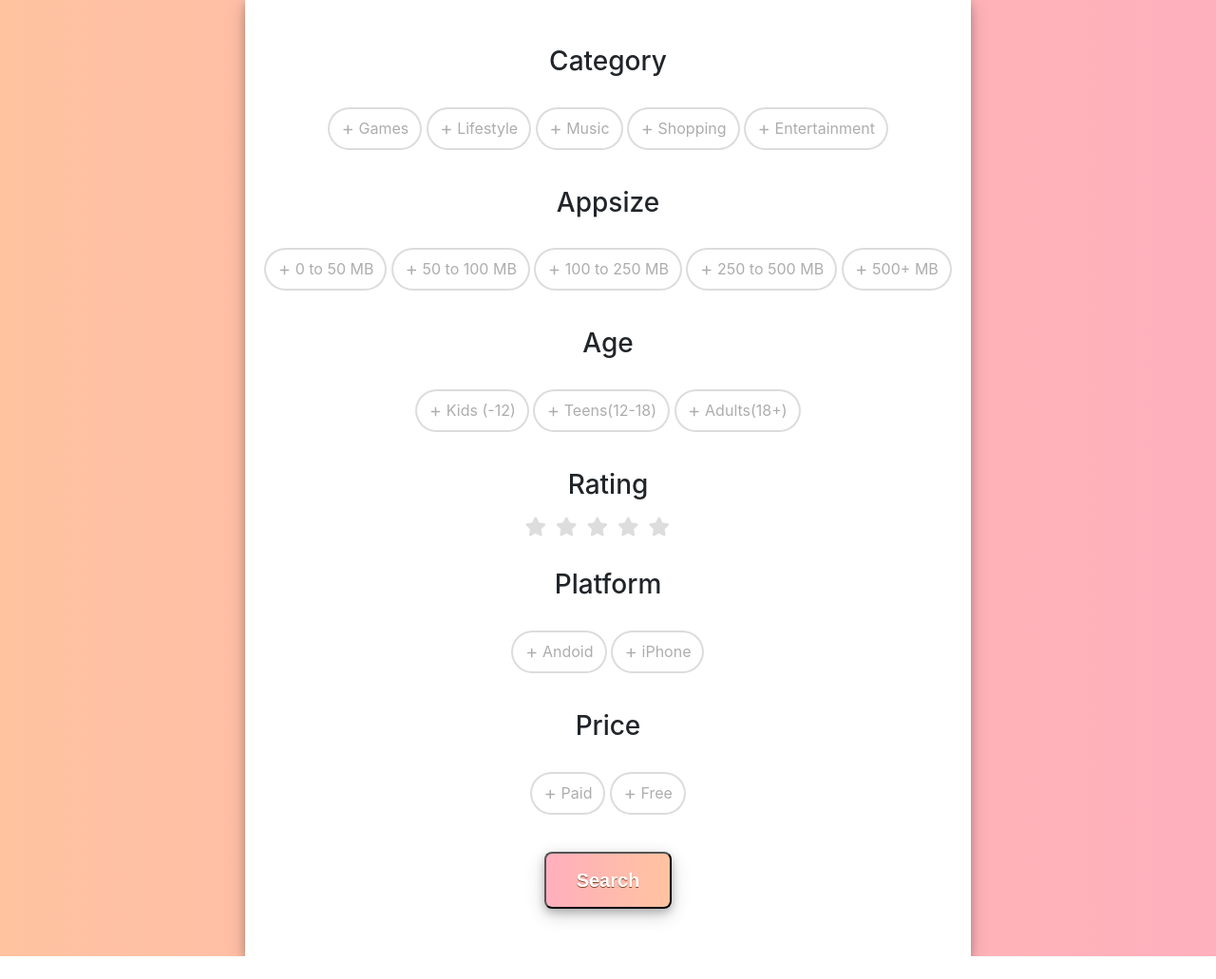
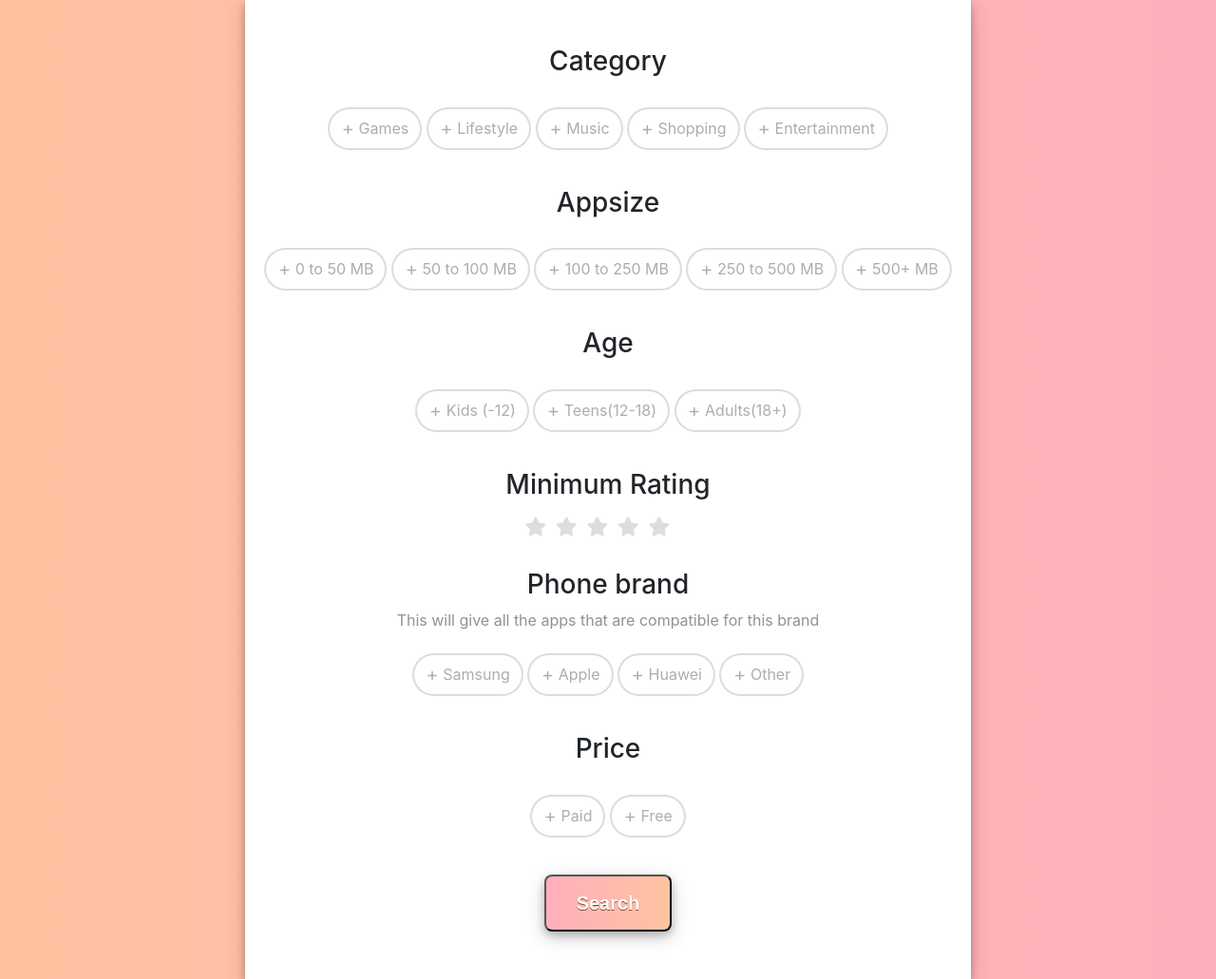
Before and after one commit to RickSunder/KD, a Flask app: page / in a window 1280 px wide. Shown: the whole page at 95% size. Before the commit the page ends 1007 px from the top, so only its background shows below. Run offline with Flask 2, Linux system fonts and the light colour scheme; some libraries are stand-ins or nearby versions.

Commit message:
agkhsaga

```diff
--- a/app.py
+++ b/app.py
@@ -9,6 +9,10 @@ def homepage():
 def results():
     return render_template("results.html")
 
+# app.route()
+# def getvalues():
+#     category =request.form[]
+
 
 if __name__ == "__main__":
     app.run(debug=True)
--- a/static/styles.css
+++ b/static/styles.css
@@ -173,7 +173,9 @@ float: right
   color:#ffffff;
 	top:1px;
 }
-
+.go-back-button {
+  align-content: left;
+}
 /*Search BUTTON*/
 .grid-container {
   display: grid;
@@ -211,3 +213,7 @@ float: right
   float: right;
   margin: 5px;
 }
+
+.opacity{
+  opacity: 0.5;
+}
--- a/templates/homepage.html
+++ b/templates/homepage.html
@@ -5,7 +5,7 @@
     <div class="column">
       <br><br>
       <h3>Category</h3>
-        <ul class="ks-cboxtags">
+        <ul class="ks-cboxtags" method="post">
           <li><input type="checkbox" id="checkboxOne" value="games"><label for="checkboxOne">Games</label></li>
           <li><input type="checkbox" id="checkboxTwo" value="Lifestyle" ><label for="checkboxTwo">Lifestyle</label></li>
           <li><input type="checkbox" id="checkboxThree" value="Music" ><label for="checkboxThree">Music</label></li>
@@ -14,7 +14,7 @@
         </ul>
 
       <h3>Appsize</h3>
-        <ul class="ks-cboxtags">
+        <ul class="ks-cboxtags" method="post">
           <li><input type="checkbox" id="checkboxSix" value="0to50MB"><label for="checkboxSix">0 to 50 MB</label></li>
           <li><input type="checkbox" id="checkboxSeven" value="50to100MB"><label for="checkboxSeven">50 to 100 MB</label></li>
           <li><input type="checkbox" id="checkboxEight" value="100to250MB" ><label for="checkboxEight">100 to 250 MB</label></li>
@@ -23,14 +23,14 @@
         </ul>
 
       <h3>Age</h3>
-        <ul class="ks-cboxtags">
+        <ul class="ks-cboxtags" method="post">
           <li><input type="checkbox" id="checkboxEleven" value="Kids(-12)"><label for="checkboxEleven">Kids (-12)</label></li>
           <li><input type="checkbox" id="checkboxTwelve" value="Teens(12-18)"><label for="checkboxTwelve">Teens(12-18)</label></li>
           <li><input type="checkbox" id="checkboxThirteen" value="Adults(18+)" ><label for="checkboxThirteen">Adults(18+)</label></li>
         </ul>
 
-    <h3>Rating</h3>
-      <ul class="starbox">
+    <h3>Minimum Rating</h3>
+      <ul class="starbox" method="post">
         <fieldset class="rating">
           <input type="radio" id="star5" name="rating" value="5" /><label class = "full" for="star5" title="Awesome - 5 stars"></label>
           <input type="radio" id="star4" name="rating" value="4" /><label class = "full" for="star4" title="Pretty good - 4 stars"></label>
@@ -39,14 +39,17 @@
           <input type="radio" id="star1" name="rating" value="1" /><label class = "full" for="star1" title="Sucks big time - 1 star"></label>
         </fieldset>
       </ul><br>
-    <h3>Platform</h3>
-      <ul class="ks-cboxtags">
-        <li><input type="checkbox" id="checkboxFourteen" value="Andoid"><label for="checkboxFourteen">Andoid</label></li>
-        <li><input type="checkbox" id="checkboxFifteen" value="iPhone"><label for="checkboxFifteen">iPhone</label></li>
+    <h3>Phone brand</h3>
+    <h8 class = "opacity">This will give all the apps that are compatible for this brand</h8>
+      <ul class="ks-cboxtags" method="post">
+        <li><input type="checkbox" id="checkboxSixteen" value="Paid"><label for="checkboxSixteen">Samsung</label></li>
+        <li><input type="checkbox" id="checkboxSixteen" value="Paid"><label for="checkboxSixteen">Apple</label></li>
+        <li><input type="checkbox" id="checkboxSixteen" value="Paid"><label for="checkboxSixteen">Huawei</label></li>
+        <li><input type="checkbox" id="checkboxSeventeen" value="Free"><label for="checkboxSeventeen">Other</label></li>
       </ul>
 
       <h3>Price</h3>
-        <ul class="ks-cboxtags">
+        <ul class="ks-cboxtags" method="post">
           <li><input type="checkbox" id="checkboxSixteen" value="Paid"><label for="checkboxSixteen">Paid</label></li>
           <li><input type="checkbox" id="checkboxSeventeen" value="Free"><label for="checkboxSeventeen">Free</label></li>
         </ul>
```
Also changed, not shown: templates/results.html (+7 -0 lines).
